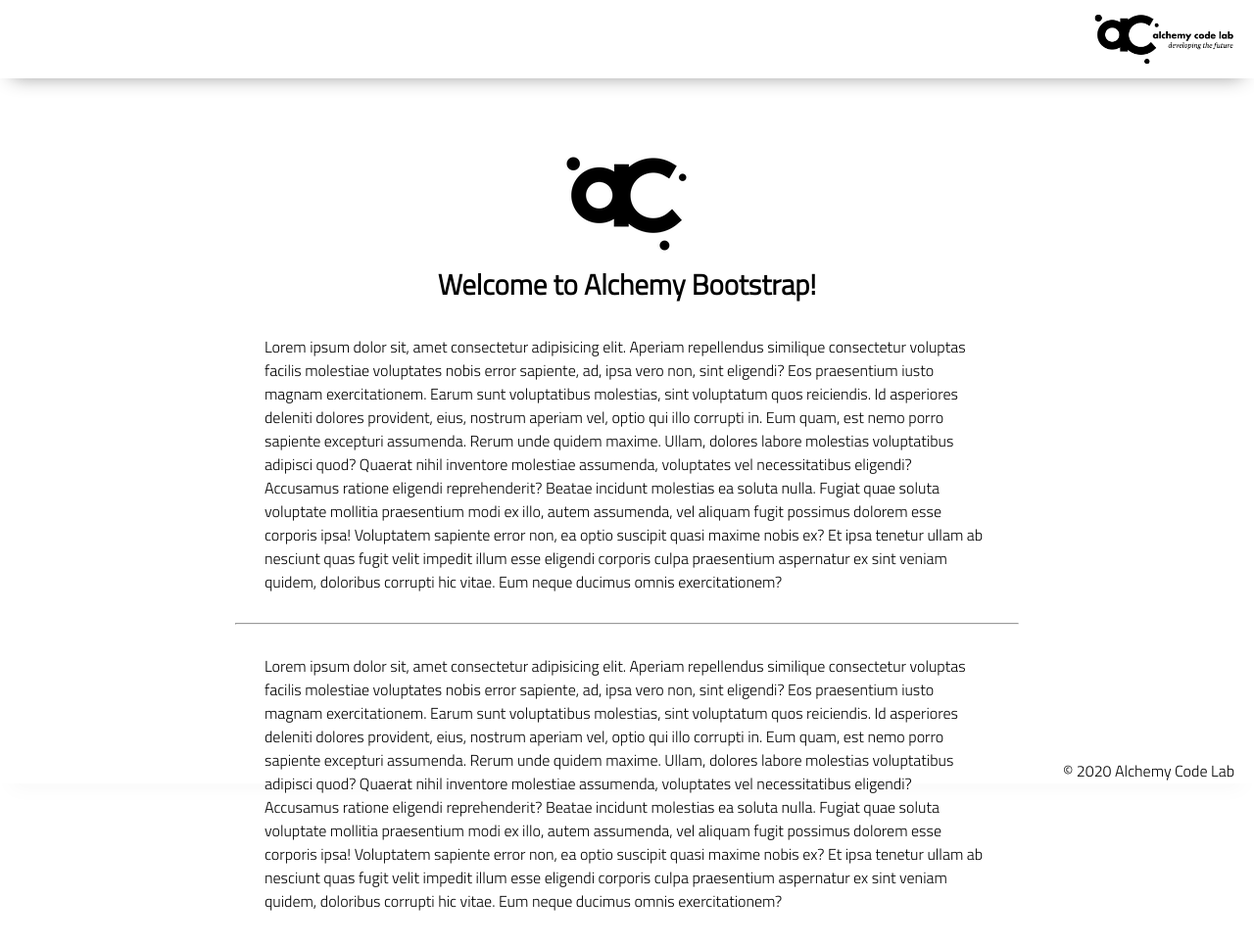
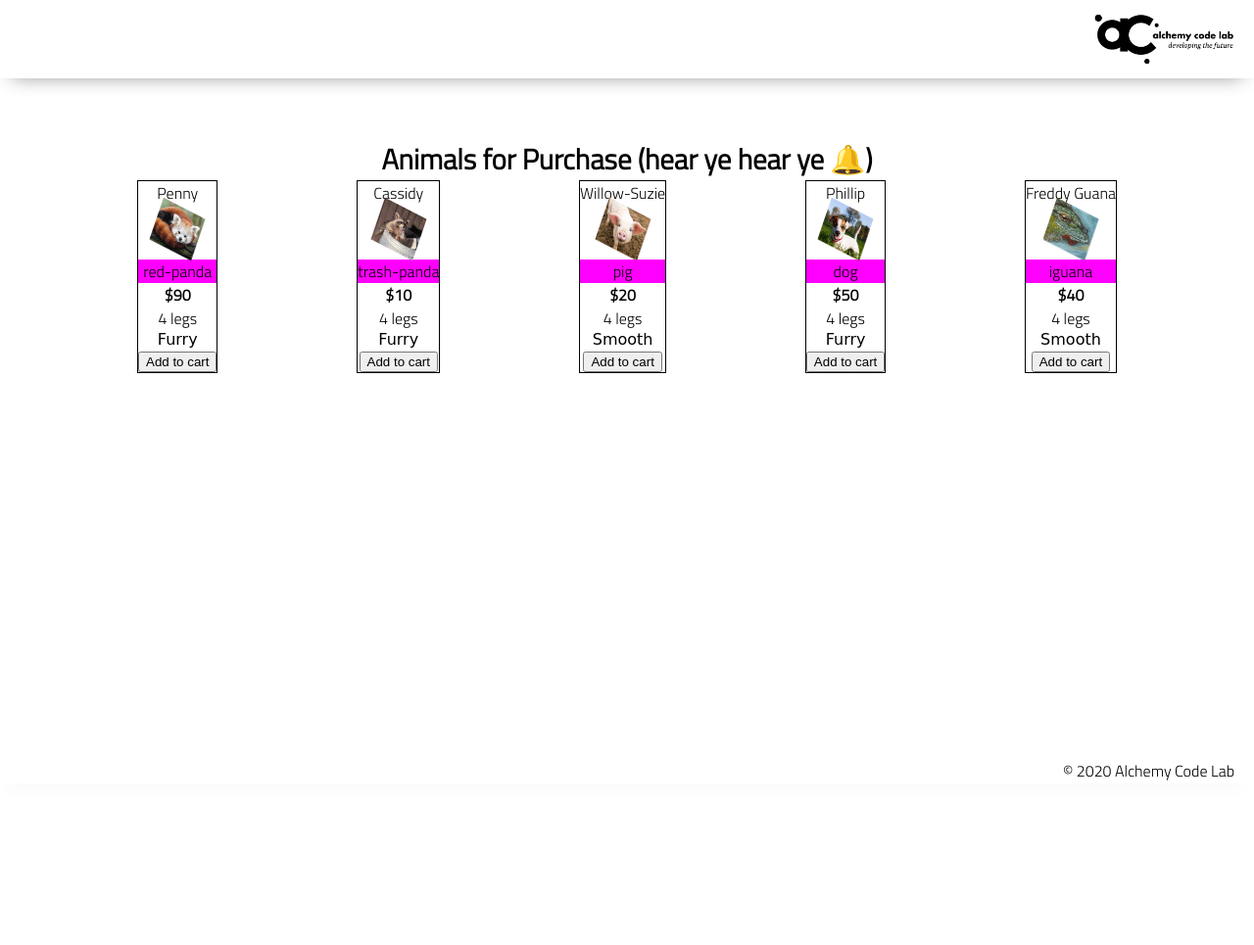
Before and after one commit to dpcairns/ye-olde-animals-shoppe, a plain HTML site: page index.html in a window 1280 px wide. Shown: the whole page at 98% size. After the commit the page ends 800 px from the top, so only its background shows below. Drawn offline with Linux system fonts and the light colour scheme; files whose address does not match are found by name.

Commit message:
add render animal fucntion

```diff
--- a/app.js
+++ b/app.js
@@ -1,4 +1,15 @@
 // import functions and grab DOM elements
+import { animals } from './data.js';
+import { renderAnimal } from './render-animal.js';
+console.log(animals);
+
+const list = document.getElementById('list');
+
+for (let animal of animals) {
+    const animalElement = renderAnimal(animal);
+
+    list.prepend(animalElement);
+}
 
 // initialize state
 
--- /dev/null
+++ b/data.js
@@ -0,0 +1,52 @@
+export const animals = [
+    {
+        id: 1,
+        price: 40,
+        image: 'iguana.png',
+        legs: 4,
+        species: 'iguana',
+        size: 'huge',
+        name: 'Freddy Guana',
+        hasFur: false,
+    },
+    {
+        id: 2,
+        price: 50,
+        image: 'dog.png',
+        legs: 4,
+        species: 'dog',
+        size: 'medium',
+        name: 'Phillip',
+        hasFur: true,
+    },
+    {
+        id: 3,
+        price: 20,
+        image: 'pig.png',
+        legs: 4,
+        species: 'pig',
+        size: 'small',
+        name: 'Willow-Suzie',
+        hasFur: false,
+    },
+    {
+        id: 4,
+        price: 10,
+        image: 'trash-panda.png',
+        legs: 4,
+        species: 'trash-panda',
+        size: 'medium',
+        name: 'Cassidy',
+        hasFur: true,
+    },
+    {
+        id: 5,
+        price: 90,
+        image: 'red-panda.png',
+        legs: 4,
+        species: 'red-panda',
+        size: 'small',
+        name: 'Penny',
+        hasFur: true,
+    },
+];
--- a/index.html
+++ b/index.html
@@ -20,28 +20,10 @@
     </header>
     <main>
         <section class="main-section">
-            <img class="main-logo" src="assets/alchemy-logo.png"/>
-            <h2>
-                Welcome to Alchemy Bootstrap!
-            </h2>
+            <h2>Animals for Purchase (hear ye hear ye 🔔)</h2>
+            <ul id="list">
 
-            <content>
-            <p>
-                Lorem ipsum dolor sit, amet consectetur adipisicing elit. Aperiam repellendus similique consectetur voluptas facilis molestiae voluptates nobis error sapiente, ad, ipsa vero non, sint eligendi? Eos praesentium iusto magnam exercitationem.
-                Earum sunt voluptatibus molestias, sint voluptatum quos reiciendis. Id asperiores deleniti dolores provident, eius, nostrum aperiam vel, optio qui illo corrupti in. Eum quam, est nemo porro sapiente excepturi assumenda.
-                Rerum unde quidem maxime. Ullam, dolores labore molestias voluptatibus adipisci quod? Quaerat nihil inventore molestiae assumenda, voluptates vel necessitatibus eligendi? Accusamus ratione eligendi reprehenderit? Beatae incidunt molestias ea soluta nulla.
-                Fugiat quae soluta voluptate mollitia praesentium modi ex illo, autem assumenda, vel aliquam fugit possimus dolorem esse corporis ipsa! Voluptatem sapiente error non, ea optio suscipit quasi maxime nobis ex?
-                Et ipsa tenetur ullam ab nesciunt quas fugit velit impedit illum esse eligendi corporis culpa praesentium aspernatur ex sint veniam quidem, doloribus corrupti hic vitae. Eum neque ducimus omnis exercitationem?
-            </p>
-            <hr />
-            <p>
-                Lorem ipsum dolor sit, amet consectetur adipisicing elit. Aperiam repellendus similique consectetur voluptas facilis molestiae voluptates nobis error sapiente, ad, ipsa vero non, sint eligendi? Eos praesentium iusto magnam exercitationem.
-                Earum sunt voluptatibus molestias, sint voluptatum quos reiciendis. Id asperiores deleniti dolores provident, eius, nostrum aperiam vel, optio qui illo corrupti in. Eum quam, est nemo porro sapiente excepturi assumenda.
-                Rerum unde quidem maxime. Ullam, dolores labore molestias voluptatibus adipisci quod? Quaerat nihil inventore molestiae assumenda, voluptates vel necessitatibus eligendi? Accusamus ratione eligendi reprehenderit? Beatae incidunt molestias ea soluta nulla.
-                Fugiat quae soluta voluptate mollitia praesentium modi ex illo, autem assumenda, vel aliquam fugit possimus dolorem esse corporis ipsa! Voluptatem sapiente error non, ea optio suscipit quasi maxime nobis ex?
-                Et ipsa tenetur ullam ab nesciunt quas fugit velit impedit illum esse eligendi corporis culpa praesentium aspernatur ex sint veniam quidem, doloribus corrupti hic vitae. Eum neque ducimus omnis exercitationem?
-            </p>
-
+            </ul>
         </section>
     </main>
     <footer>
--- /dev/null
+++ b/render-animal.js
@@ -0,0 +1,59 @@
+export function renderAnimal(animal) {
+    /*
+    animal has
+        name,
+        price,
+        legs,
+        hasFur,
+        species,
+        image,
+        size
+    */
+
+
+    const li = document.createElement('li');
+    li.classList.add('animal-item');
+
+    const h3 = document.createElement('h3');
+    h3.classList.add('animal-name');
+    h3.textContent = animal.name;
+    li.append(h3);
+
+    const img = document.createElement('img');
+    img.classList.add('animal-image');
+    li.append(img);
+    img.src = `assets/pictures/${animal.image}`;
+
+    const pSpecies = document.createElement('p');
+    pSpecies.classList.add('animal-species');
+    pSpecies.textContent = animal.species;
+    li.append(pSpecies);
+
+    const pPrice = document.createElement('p');
+    pPrice.classList.add('animal-price');
+    pPrice.textContent = `$${animal.price}`;
+    li.append(pPrice);
+
+    const pLegs = document.createElement('p');
+    pLegs.classList.add('animal-legs');
+    pLegs.textContent = `${animal.legs} legs`;
+    li.append(pLegs);
+
+    const pFurry = document.createElement('p');
+    pFurry.classList.add('animal-furry');
+
+    if (animal.hasFur) {
+        pFurry.textContent = 'Furry';
+    } else {
+        pFurry.textContent = 'Smooth';
+    }
+
+    li.append(pFurry);
+
+    const button = document.createElement('button');
+    button.textContent = 'Add to cart';
+    li.append(button);
+
+
+    return li;
+}
--- a/styles/style.css
+++ b/styles/style.css
@@ -84,10 +84,6 @@ content {
     width: 80%;
 }
 
-p {
-    margin: var(--gutter);
-}
-
 footer {
     position: fixed;
     width: 100%;
@@ -117,3 +113,33 @@ footer {
     }
 
   }
+
+  ul {
+      width: 100%;
+      display: flex;
+      flex-wrap: wrap;
+      justify-content: space-between;
+  }
+
+  .animal-item {
+    border: solid 1px black;
+    text-align: center;
+  }
+
+  .animal-price {
+      font-weight: 900;
+  }
+
+  .animal-species {
+      background-color: magenta;
+  }
+
+  .animal-furry {
+      font-family: cursive;
+  }
+
+  .animal-image {
+      width: 50px;
+      height: 50px;
+      animation: pulse 6s infinite;
+  }
```
Also changed, not shown: test/example.test.js (+15 -5 lines), assets/pictures/alchemy-logo.png (renamed from assets/alchemy-logo.png), assets/pictures/big-logo.png (renamed from assets/big-logo.png), assets/pictures/dog.png (added), assets/pictures/iguana.png (added), assets/pictures/pig.png (added), assets/pictures/red-panda.png (added), assets/pictures/trash-panda.png (added).
